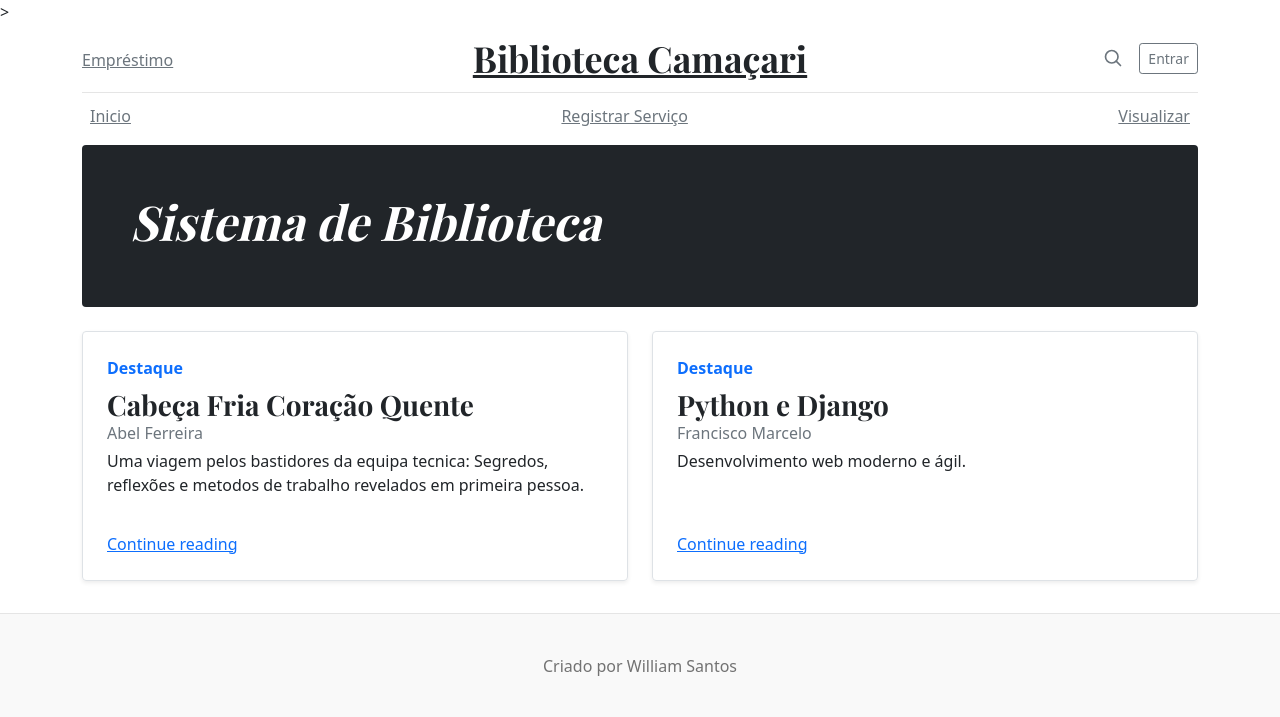
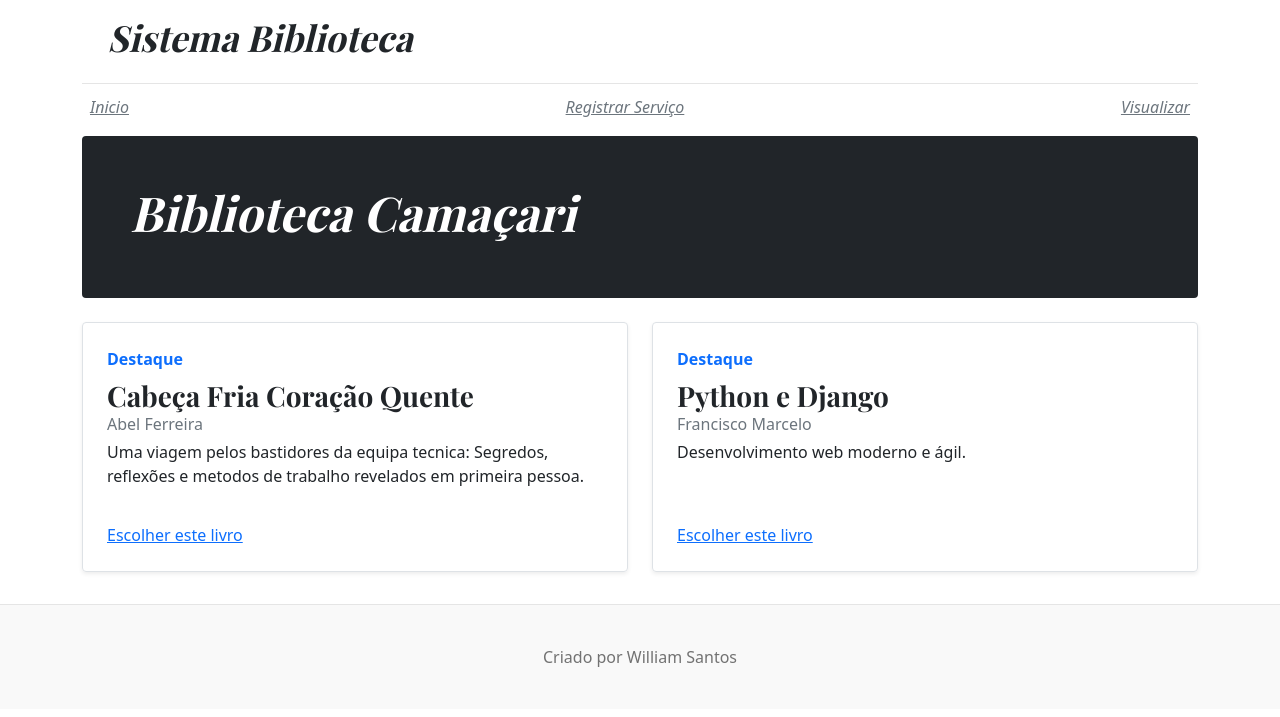
Before and after one commit to willsantos86/Acervo_livros, a Django app: page / in a window 1280 px wide. Shown: the top 717 px of the page. Run offline with Django 3.2, Linux system fonts and the light colour scheme; some libraries are stand-ins or nearby versions.

Commit message:
Estilizando as paginas.

```diff
--- a/cadastro/templates/base.html
+++ b/cadastro/templates/base.html
@@ -9,7 +9,6 @@
     <!-- Bootstrap core CSS -->
     <link href="/static/css/bootstrap.min.css" rel="stylesheet" integrity="sha384-EVSTQN3/azprG1Anm3QDgpJLIm9Nao0Yz1ztcQTwFspd3yD65VohhpuuCOmLASjC" crossorigin="anonymous">
 
-    <!-- Favicons -->>
     <meta name="theme-color" content="#7952b3">
     <style>
       .bd-placeholder-img {
@@ -37,26 +36,17 @@
 <div class="container">
   <header class="blog-header py-3">
     <div class="row flex-nowrap justify-content-between align-items-center">
-     <div class="col-4 pt-1">
-        <a class="link-secondary" href="{% url 'emprestimo' %}">Empréstimo</a>
-      </div>
       <div class="col-4 text-center">
-        <a class="blog-header-logo text-dark" href="#">Biblioteca Camaçari</a>
-      </div>
-      <div class="col-4 d-flex justify-content-end align-items-center">
-        <a class="link-secondary" href="#" aria-label="Search">
-          <svg xmlns="http://www.w3.org/2000/svg" width="20" height="20" fill="none" stroke="currentColor" stroke-linecap="round" stroke-linejoin="round" stroke-width="2" class="mx-3" role="img" viewBox="0 0 24 24"><title>Pesquisar</title><circle cx="10.5" cy="10.5" r="7.5"/><path d="M21 21l-5.2-5.2"/></svg>
-        </a>
-        <a class="btn btn-sm btn-outline-secondary" href="#">Entrar</a>
+        <h6 class="blog-header-logo text-dark fst-italic">Sistema Biblioteca</h6>
       </div>
     </div>
   </header>
 
   <div class="nav-scroller py-1 mb-2">
     <nav class="nav d-flex justify-content-between">
-      <a class="p-2 link-secondary" href="{% url 'inicio' %}">Inicio</a>
-      <a class="p-2 link-secondary" href="{% url 'emprestimo' %}">Registrar Serviço</a>
-      <a class="p-2 link-secondary" href="{% url 'visualizar' %}">Visualizar</a>
+      <a class="p-2 link-secondary fst-italic" href="{% url 'inicio' %}">Inicio</a>
+      <a class="p-2 link-secondary fst-italic" href="{% url 'emprestimo' %}">Registrar Serviço</a>
+      <a class="p-2 link-secondary fst-italic" href="{% url 'visualizar' %}">Visualizar</a>
       <!-- <a class="p-2 link-secondary" href="#">Deletar</a>
       <a class="p-2 link-secondary" href="#">Deletar</a> -->
     </nav>
@@ -66,7 +56,7 @@
 <main class="container">
   <div class="p-4 p-md-5 mb-4 text-white rounded bg-dark">
     <div class="col-md-6 px-0">
-      <h1 class="display-4 fst-italic">Sistema de Biblioteca</h1>
+      <h1 class="display-4 fst-italic">Biblioteca Camaçari</h1>
     </div>
   </div>
   <div class="row mb-2">
--- a/cadastro/templates/inicio.html
+++ b/cadastro/templates/inicio.html
@@ -11,7 +11,7 @@
             <h3 class="mb-0">{{ dado.titulo }}</h3>
             <div class="mb-1 text-muted">{{ dado.autor }}</div>
             <p class="card-text mb-auto">{{ dado.trecho }}</p>
-            <a href="#" class="stretched-link">Continue reading</a>
+            <a href="{% url 'emprestimo' %}" class="stretched-link">Escolher este livro</a>
         </div>
 
     </div>
```
